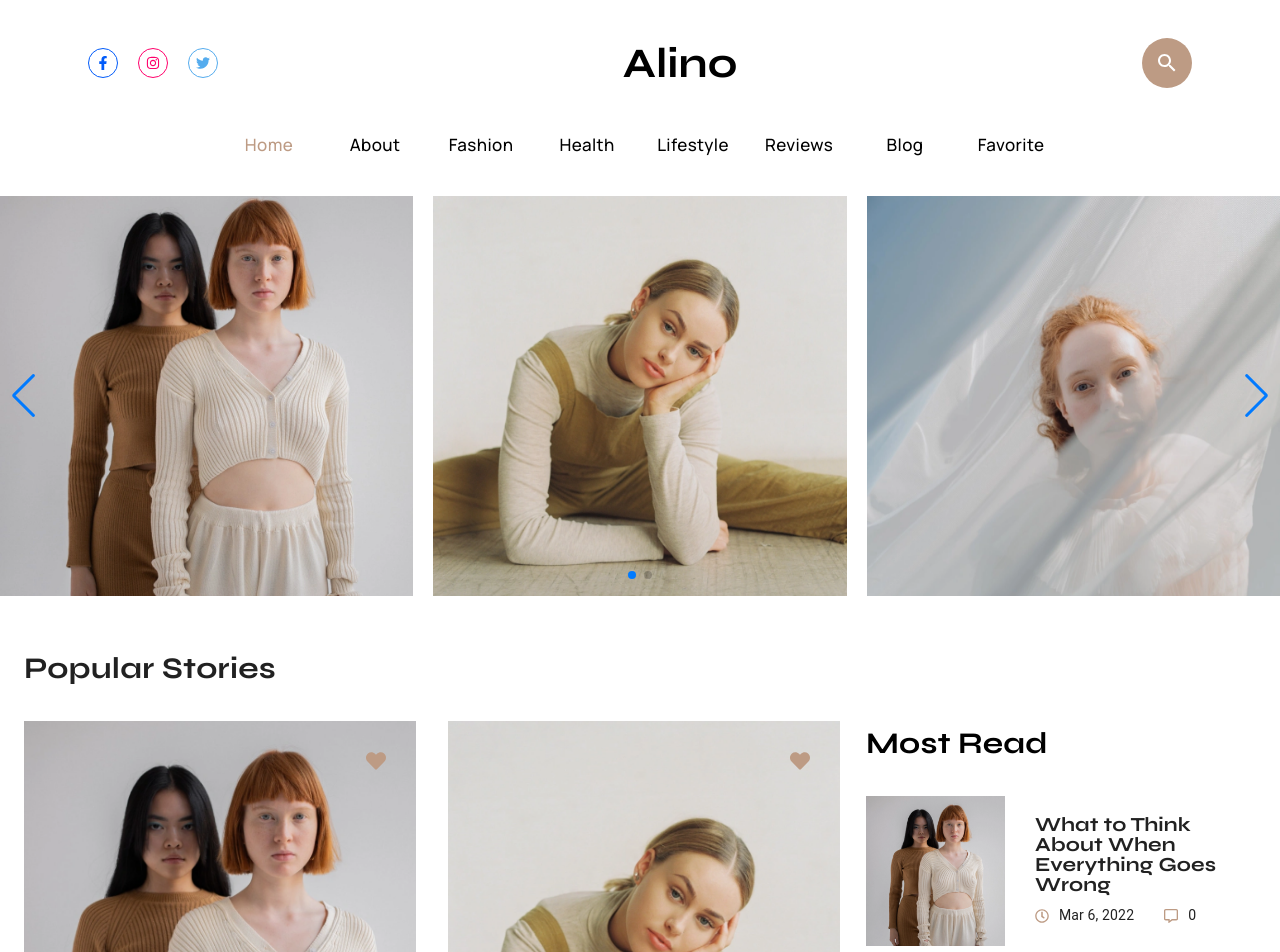
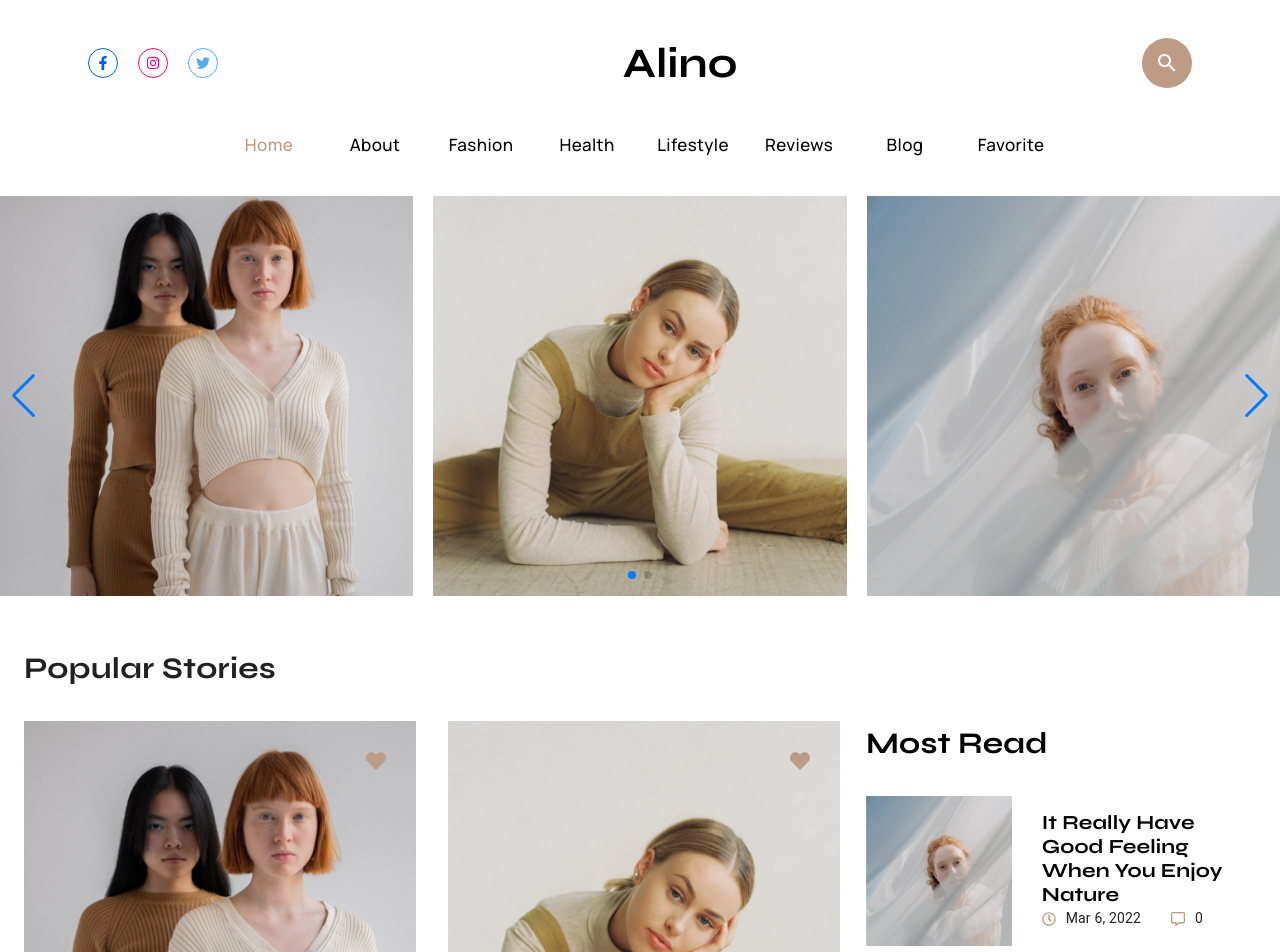
Before and after one commit to AnatoliiZh/react-project-control, a React (Create React App) app: page / in a window 1280 px wide. Shown: the top 952 px of the page. Built offline with nearby package versions, Linux system fonts and the light colour scheme.

Commit message:
add link to title MostRead and change array

```diff
--- a/src/Pages/Home/Home.tsx
+++ b/src/Pages/Home/Home.tsx
@@ -85,7 +85,7 @@ const Home = ({ changeLike, articlesLikeState }: Props) => {
                         />
                     </Grid>
                     <Grid item xs={4}>
-                        <MostRead id1={1} id2={2} id3={3} id4={4} />
+                        <MostRead id1={3} id2={5} id3={6} id4={7} />
                         <Social />
                     </Grid>
                 </Grid>
--- a/src/components/MostRead/MostRead.scss
+++ b/src/components/MostRead/MostRead.scss
@@ -14,16 +14,36 @@
         margin-top: 30px;
         display: flex;
         align-items: center;
+        .box {
+            position: relative;
+            overflow:hidden;
+            width:100%;
+            height:150px;
+            img {
+                position: absolute;
+                top:50%;
+                left:50%;
+                transform:translate(-50%,-50%);
+                width:100%;
+                height:150px;
+                object-fit:cover;
+            }
+        }
     }
     .most-read-item-text{
         margin-left: 30px;
-    }
-    .title2{
-        font-family: "Syne", Sans-serif;
-        font-size: 20px;
-        font-weight: 700;
-        line-height: 1em;
-        margin-bottom: 10px;
+        .title2 a{
+            font-family: "Syne", Sans-serif;
+            font-size: 20px;
+            font-weight: 700;
+            line-height: 1em;
+            margin-bottom: 10px;
+            text-decoration: none;
+            color: #000;
+        }
+        .title2:hover a{
+            color: #bd9b84;
+        }
     }
     .under-title{
         font-size: 14px;
--- a/src/components/MostRead/MostRead.tsx
+++ b/src/components/MostRead/MostRead.tsx
@@ -3,7 +3,8 @@ import './MostRead.scss'
 // import { FaRegClock } from 'react-icons/fa'
 // import { FaRegCommentAlt } from 'react-icons/fa'
 import MostReadItem from './MostReadItem'
-import mostReadArray from 'utils/mostReadArray'
+// import mostReadArray from 'utils/mostReadArray'
+import articlesArray from 'utils/articlesArray'
 
 type MostReadProps = {
     id: number
@@ -26,13 +27,15 @@ const MostRead = ({ id1, id2, id3, id4 }: Props) => {
         <div className="most-read">
             <div className="most-read-heading">Most Read</div>
             {/* {MostReadArray.slice(start, end).map( */}
-            {mostReadArray.filter(
+            {articlesArray
+                .filter(
                     (filtered) =>
                         filtered.id === id1 ||
                         filtered.id === id2 ||
                         filtered.id === id3 ||
                         filtered.id === id4
-            ).map(
+                )
+                .map(
                     ({
                         id,
                         title,
@@ -42,6 +45,7 @@ const MostRead = ({ id1, id2, id3, id4 }: Props) => {
                         image,
                     }: MostReadProps) => (
                         <MostReadItem
+                            id={id}
                             title={title}
                             category={category}
                             date={date}
--- a/src/components/MostRead/MostReadItem.tsx
+++ b/src/components/MostRead/MostReadItem.tsx
@@ -2,11 +2,10 @@ import React from 'react'
 
 import './MostRead.scss'
 import DateComments from 'components/DateComments/DateComments'
-
-// import { FaRegClock } from 'react-icons/fa'
-// import { FaRegCommentAlt } from 'react-icons/fa'
+import { Link } from 'react-router-dom'
 
 type Props = {
+    id: number
     title: string
     category: string
     date: string
@@ -14,18 +13,17 @@ type Props = {
     image: string
 }
 
-const MostReadItem = ({ title, date, comments, image }: Props) => {
+const MostReadItem = ({ id, title, date, comments, image }: Props) => {
     return (
         <div className="most-read-item">
-            <img src={image} height="150px" alt="" />
+            {/* <img src={image} height="150px" alt="" /> */}
+            <div className="box">
+                <img src={image} alt="" />
+            </div>
             <div className="most-read-item-text">
-                <div className="title2">{title}</div>
-                {/* <div className="under-title">
-                    <FaRegClock className="icons" />
-                    <div className="date">{date}</div>
-                    <FaRegCommentAlt className="icons" />
-                    <div className="article-comments">{comments}</div>
-                </div> */}
+                <div className="title2">
+                    <Link to={`/articles/${id}`}>{title}</Link>
+                </div>
                 <DateComments date={date} comments={comments} />
             </div>
         </div>
--- a/src/components/Slider/Slider.tsx
+++ b/src/components/Slider/Slider.tsx
@@ -61,7 +61,7 @@ const Slider = (props: Props) => {
     return (
         <>
             <div className="popular">
-                <div className="popular-heading">Recent Stories</div>
+                <div className="popular-heading">Our Galary</div>
                 <div>
                     <WestIcon className="left" onClick={() => onLeftClick()} />
                     <EastIcon
```
Lines whose indentation alone changed are shown as unchanged.
